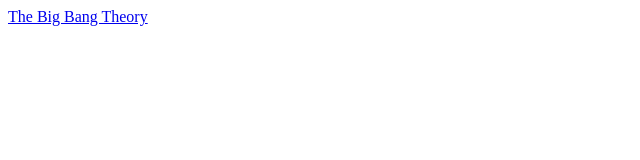
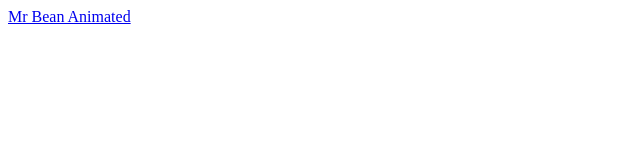
Before and after one commit to sarwar1122/D, a plain HTML site: page Index.html in a window 1280 px wide. Shown: the full height of the page, 0-640 px from the left. Drawn offline with Linux system fonts and the light colour scheme.

Commit message:
Update Index.html

```diff
--- a/Index.html
+++ b/Index.html
@@ -1 +1 @@
-<a href="http://s8.bitdl.ir/Series/The.Big.Bang.Theory/">The Big Bang Theory </a><br/>
+<a href="http://103.81.104.98/DATA/NAS1/Cartoon/Mr.%20Bean%20-%20The%20Animated%20Series%20by%20AFIQUR/">Mr Bean Animated </a><br/>
```
